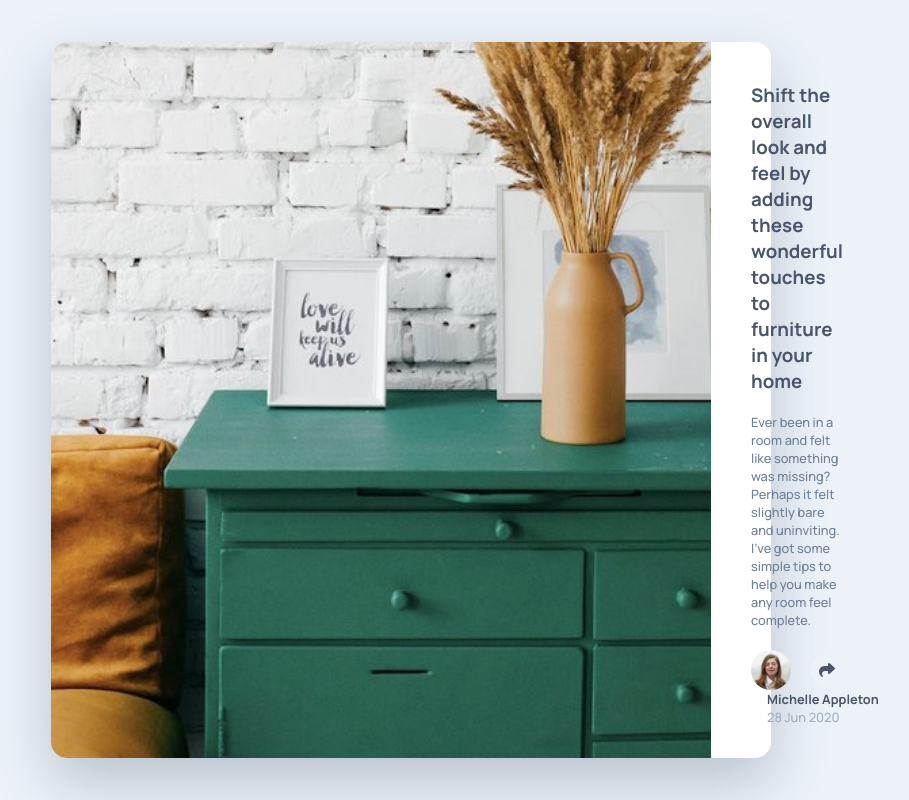
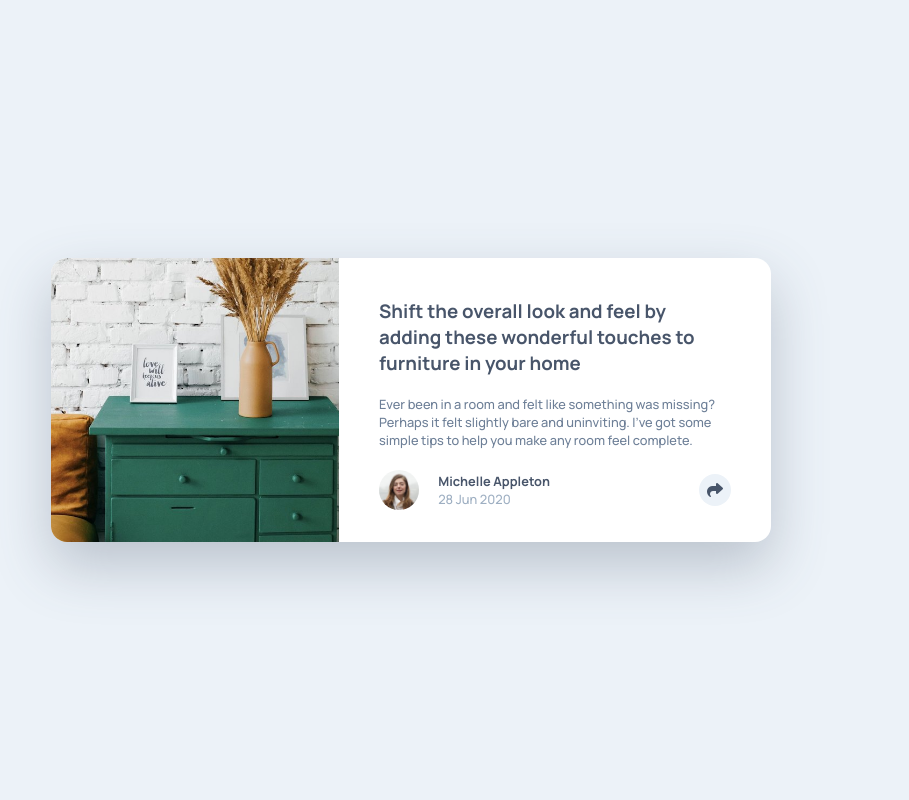
Before and after one commit to b16h22/article_preview_component_solution, a plain HTML site: page index.html in a window 1280 px wide. Shown: the whole page, without its empty margins (229-1138 px from the left). Drawn offline with Linux system fonts and the light colour scheme.

Commit message:
edit styles

```diff
--- a/styles/styles.css
+++ b/styles/styles.css
@@ -20,23 +20,16 @@
     .card {
       width: 45rem;
       display: flex;
-      flex-direction: row;
       background-color: hsl(0, 0%, 100%);
       border-radius: 1rem;
       box-shadow: 0 24px 56px hsla(217, 19%, 35%, 0.3);
     }
 
     .cover-img {
-      flex: 1.3;
-      width: 100%;
+      min-width: 40%;
       object-fit: cover;
-      object-position: 0 0;
+      object-position: 10% 0;
       border-radius: 1rem 0 0 1rem;
-    }
-
-    .content {
-      flex: 2;
-      width: 100%;
     }
 
     .text-area {
```
